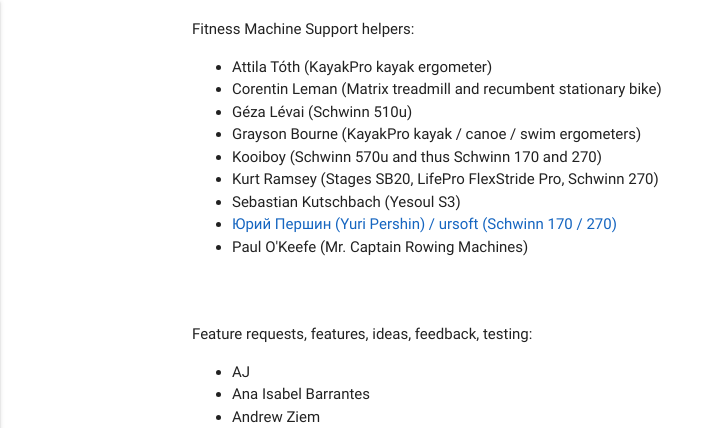
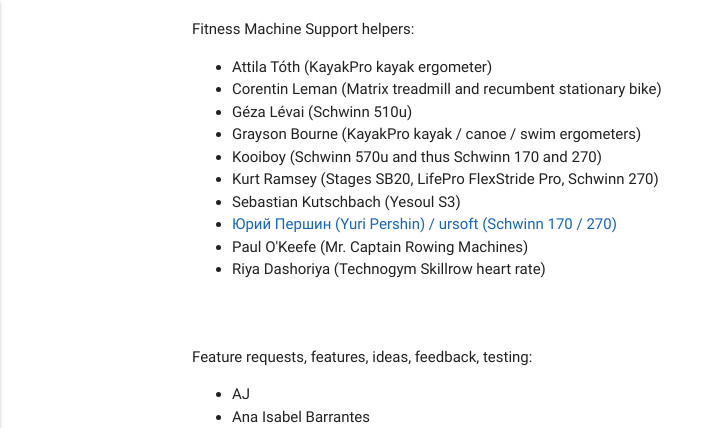
Before and after one commit to TrackMyIndoorWorkout/TrackMyIndoorWorkout.github.io, a Jekyll site: the page built from attributions.md, in a window 1280 px wide and 900 px high, scrolled down 461 px, cut to the strip 0-428 px from the top of the window. Shown: the whole strip, without its empty margins (0-724 px from the left). Built offline with Jekyll 4.4.1, drawn with Linux system fonts in a browser that asks for light colours.

Commit message:
Attribution to Riya for Technogym Skillrow HR

```diff
--- a/attributions.md
+++ b/attributions.md
@@ -23,6 +23,7 @@ permalink: /attributions/
         <li>Sebastian Kutschbach (Yesoul S3)</li>
         <li><a href="https://github.com/ursoft/ANT_Libraries/blob/e122c007f5e1935a9b11c05e601a71f2992bad45/ANT_DLL/WROOM_esp32/WROOM_esp32.ino#L526">Юрий Першин (Yuri Pershin) / ursoft (Schwinn 170 / 270)</a></li>
         <li>Paul O'Keefe (Mr. Captain Rowing Machines)</li>
+        <li>Riya Dashoriya (Technogym Skillrow heart rate)</li>
       </ul>
     </div>
   </div>
```
